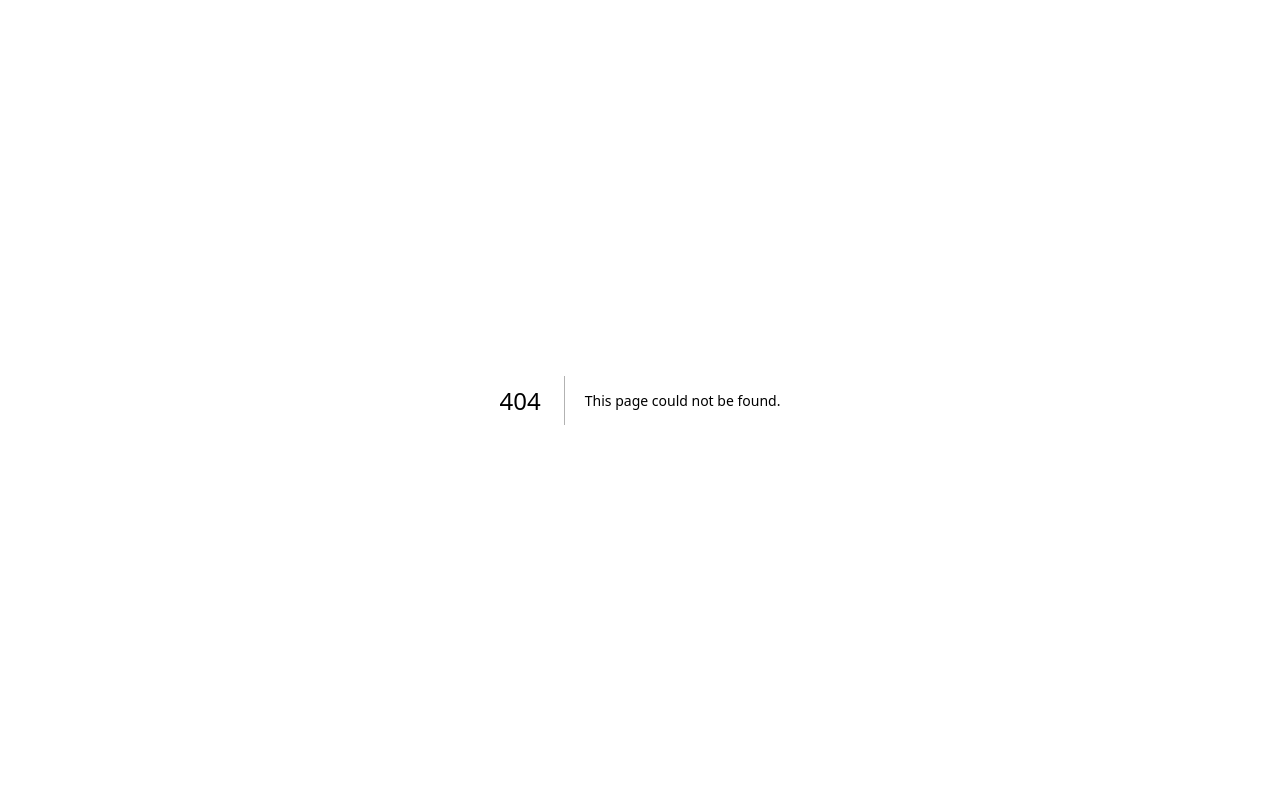
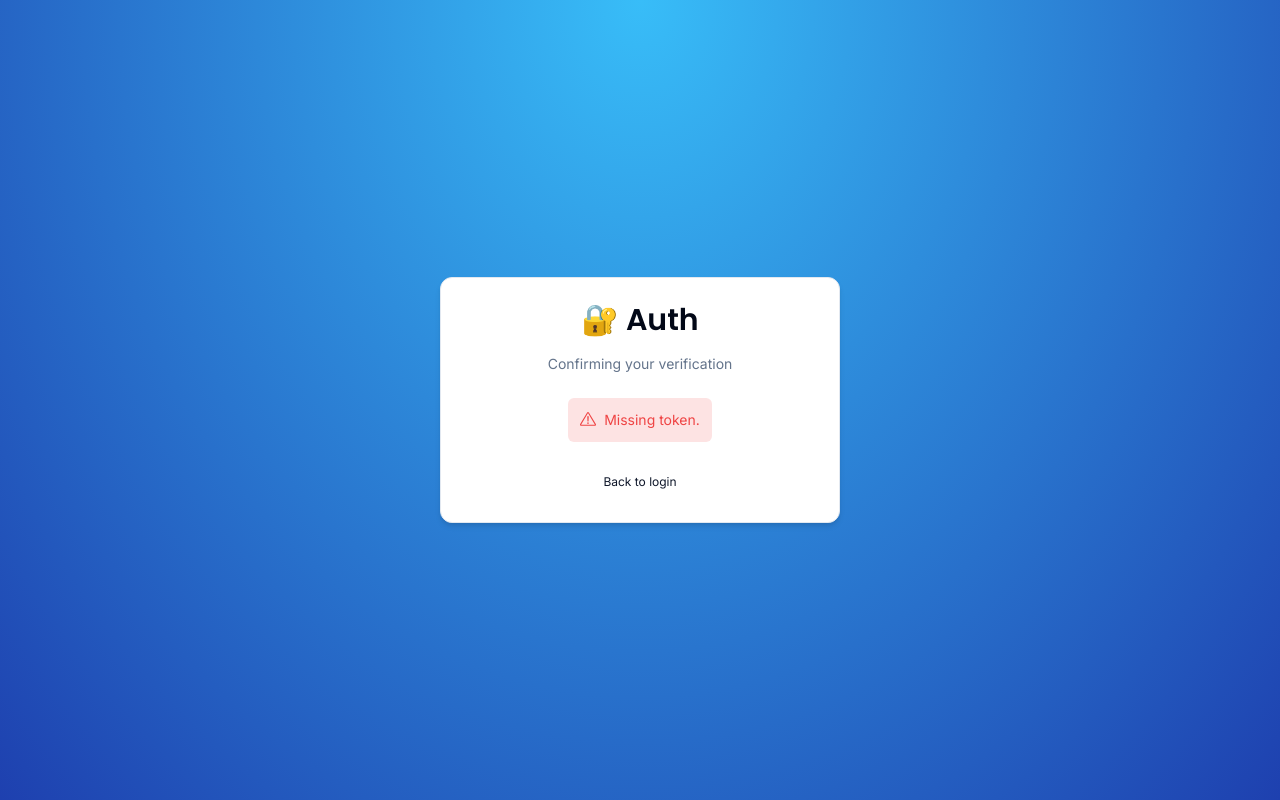
Before and after one commit to sanidhyy/next-auth, a Next.js app: page /auth/new-verification in a window 1280 px wide. Before the commit this address had no page. Built offline with nearby package versions, Linux system fonts and the light colour scheme.

Commit message:
verification page implemented

```diff
--- /dev/null
+++ b/app/auth/new-verification/page.tsx
@@ -0,0 +1,7 @@
+import { NewVerificationForm } from "@/components/auth/new-verification-form";
+
+const NewVerificationPage = () => {
+  return <NewVerificationForm />;
+};
+
+export default NewVerificationPage;
--- /dev/null
+++ b/components/auth/new-verification-form.tsx
@@ -0,0 +1,56 @@
+"use client";
+
+import { useSearchParams } from "next/navigation";
+import { useCallback, useEffect, useState } from "react";
+import { BeatLoader } from "react-spinners";
+
+import { newVerification } from "@/actions/new-verification";
+
+import { CardWrapper } from "./card-wrapper";
+import { FormError } from "../form-error";
+import { FormSuccess } from "../form-success";
+
+export const NewVerificationForm = () => {
+  const [error, setError] = useState<string | undefined>("");
+  const [success, setSuccess] = useState<string | undefined>("");
+
+  const searchParams = useSearchParams();
+  const token = searchParams.get("token");
+
+  const onSubmit = useCallback(() => {
+    if (success || error) return;
+
+    if (!token) {
+      setError("Missing token.");
+      return;
+    }
+
+    newVerification(token)
+      .then((data) => {
+        setSuccess(data.success);
+        setError(data.error);
+      })
+      .catch(() => {
+        setError("Something went wrong.");
+      });
+  }, [token, success, error]);
+
+  useEffect(() => {
+    onSubmit();
+  }, [onSubmit]);
+
+  return (
+    <CardWrapper
+      headerLabel="Confirming your verification"
+      backButtonHref="/auth/login"
+      backButtonLabel="Back to login"
+    >
+      <div className="flex items-center w-full justify-center">
+        {!success && !error && <BeatLoader />}
+
+        <FormSuccess message={success} />
+        <FormError message={error} />
+      </div>
+    </CardWrapper>
+  );
+};
```
